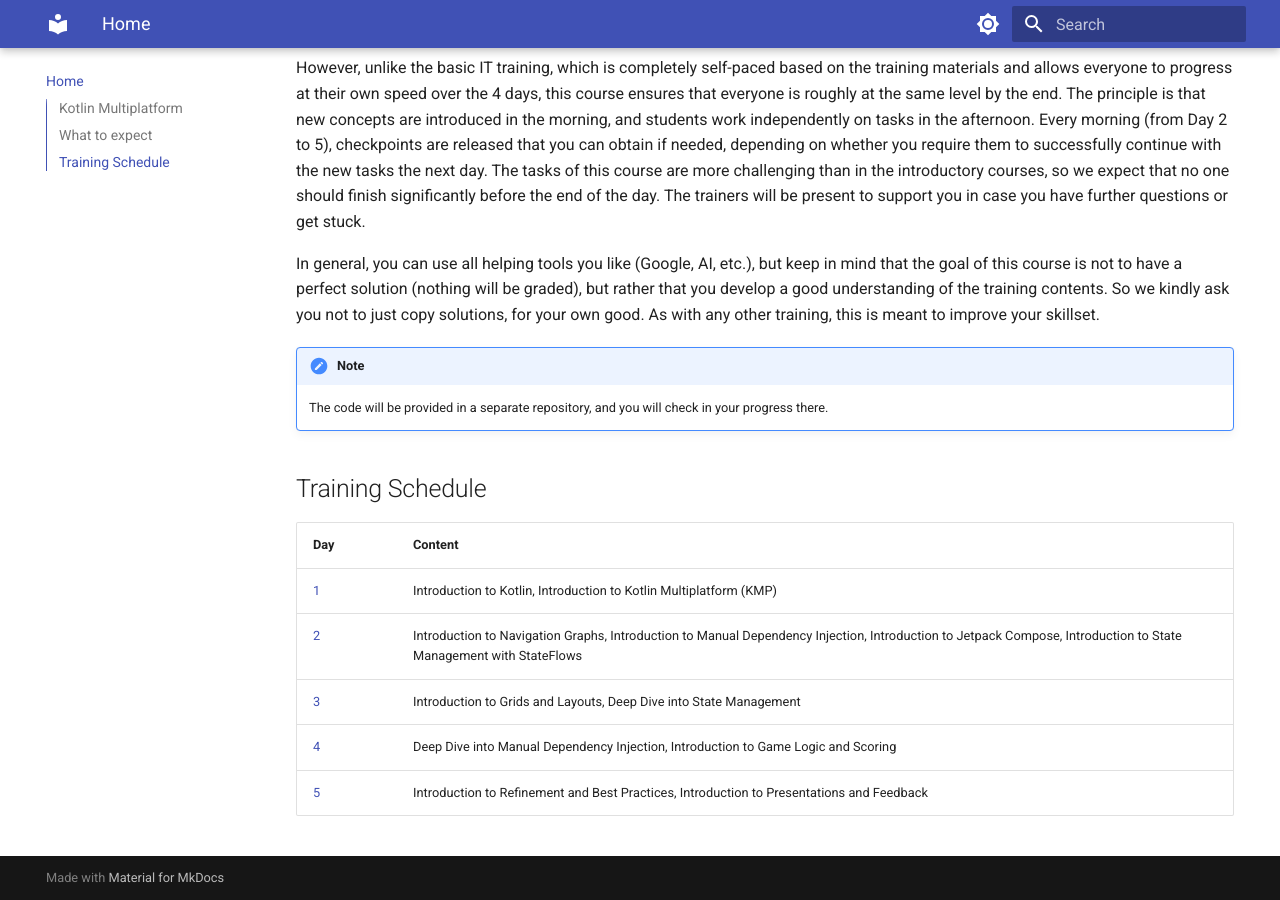
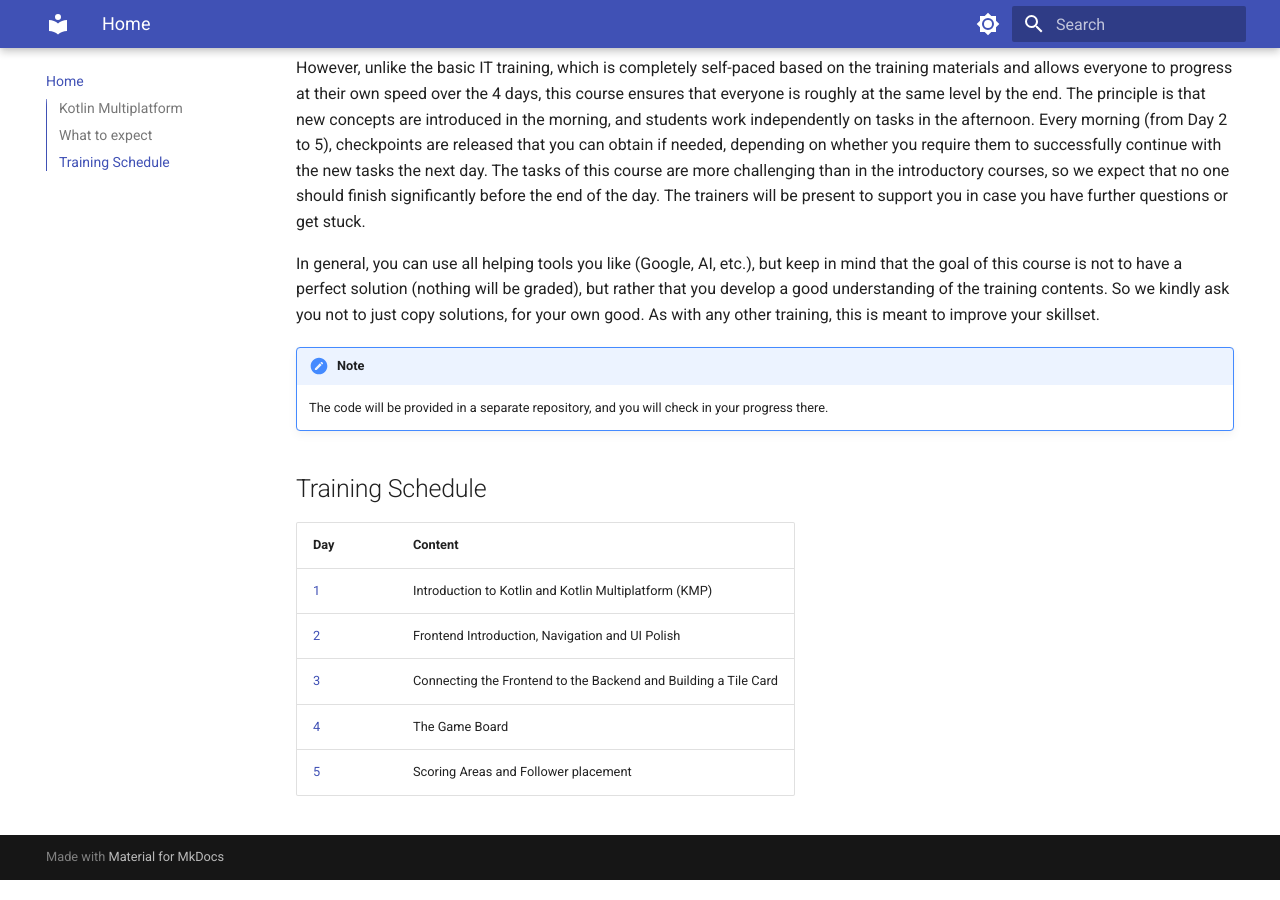
Before and after one commit to kirschkakao/Kotlin-Multiplatform-Training, an MkDocs documentation site: the page built from docs/index.md, in a window 1280 px wide and 900 px high, scrolled down 1597 px. Built offline with MkDocs 1.6.1 and Material for MkDocs 9.7.7, drawn with Linux system fonts in a browser that asks for light colours.

Commit message:
Align chapter titles

```diff
--- a/docs/index.md
+++ b/docs/index.md
@@ -34,8 +34,8 @@ In general, you can use all helping tools you like (Google, AI, etc.), but keep
 
 | Day | Content |
 |-----|---------|
-| [1](day1/index.md) | Introduction to Kotlin, Introduction to Kotlin Multiplatform (KMP) |
-| [2](day2/index.md) | Introduction to Navigation Graphs, Introduction to Manual Dependency Injection, Introduction to Jetpack Compose, Introduction to State Management with StateFlows |
-| [3](day3/index.md) | Introduction to Grids and Layouts, Deep Dive into State Management |
-| [4](day4/index.md) | Deep Dive into Manual Dependency Injection, Introduction to Game Logic and Scoring |
-| [5](day5/index.md) | Introduction to Refinement and Best Practices, Introduction to Presentations and Feedback |
+| [1](day1/index.md) | Introduction to Kotlin and Kotlin Multiplatform (KMP) |
+| [2](day2/index.md) | Frontend Introduction, Navigation and UI Polish |
+| [3](day3/index.md) | Connecting the Frontend to the Backend and Building a Tile Card |
+| [4](day4/index.md) | The Game Board |
+| [5](day5/index.md) | Scoring Areas and Follower placement |
--- a/mkdocs.yml
+++ b/mkdocs.yml
@@ -47,7 +47,7 @@ nav:
   - Home: index.md
   - 'Day 1: Introduction to Kotlin and Kotlin Multiplatform (KMP)':
     - Overview: day1/index.md
-    - 'Task 1: Learn Kotlin Basics': day1/task1.md
+    - 'Task 1: Kotlin Introduction': day1/task1.md
     - 'Task 2: Tool Installation and Setup': day1/task2.md
     - 'Task 3: Understand the Project Structure': day1/task3.md
     - 'Task 4: Adding Game Tile Assets': day1/task4.md
@@ -60,14 +60,14 @@ nav:
     - 'Task 3: Navigation': day2/task3.md
     - 'Task 4: Beautify the Screens': day2/task4.md
     - Summary: day2/summary.md
-  - 'Day 3: Grid, Game Board and State Management':
+  - 'Day 3: Connecting the Frontend to the Backend and Building a Tile Card':
     - Overview: day3/index.md
     - 'Task 1: Reusable Grid Class': day3/task1.md
     - 'Task 2: Program the Game Board': day3/task2.md
-  - 'Day 4: Followers, Scoring and Dependency Injection':
+  - 'Day 4: The Game Board':
     - Overview: day4/index.md
     - 'Task 1: Place Followers and Calculate Points': day4/task1.md
-  - 'Day 5: Refinement, Presentation and Feedback':
+  - 'Day 5: Scoring Areas and Follower placement':
     - Overview: day5/index.md
     - 'Task 1: Refine the App': day5/task1.md
     - 'Task 2: Presentation and Feedback': day5/task2.md
```
Also changed, not shown: docs/day3/index.md (+1 -6 lines), docs/day4/index.md (+1 -6 lines), docs/day5/index.md (+1 -7 lines).
